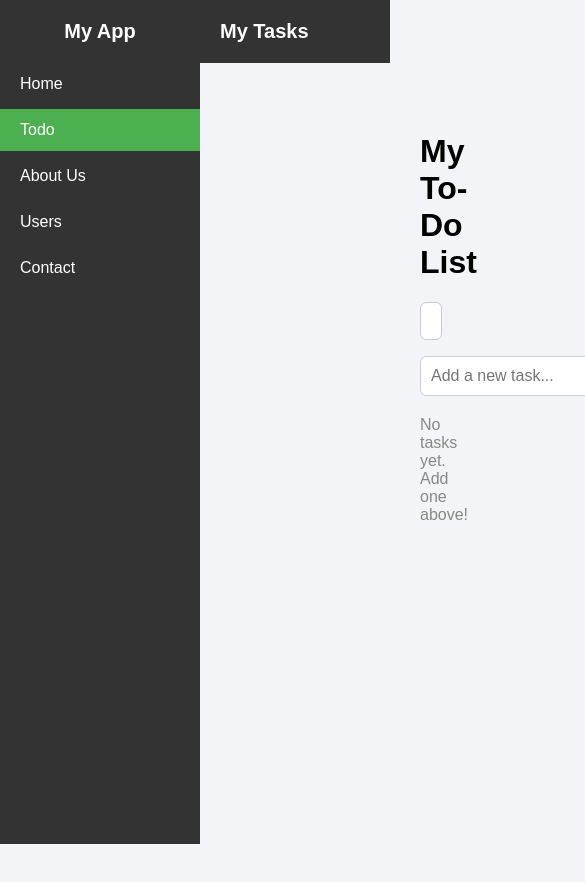
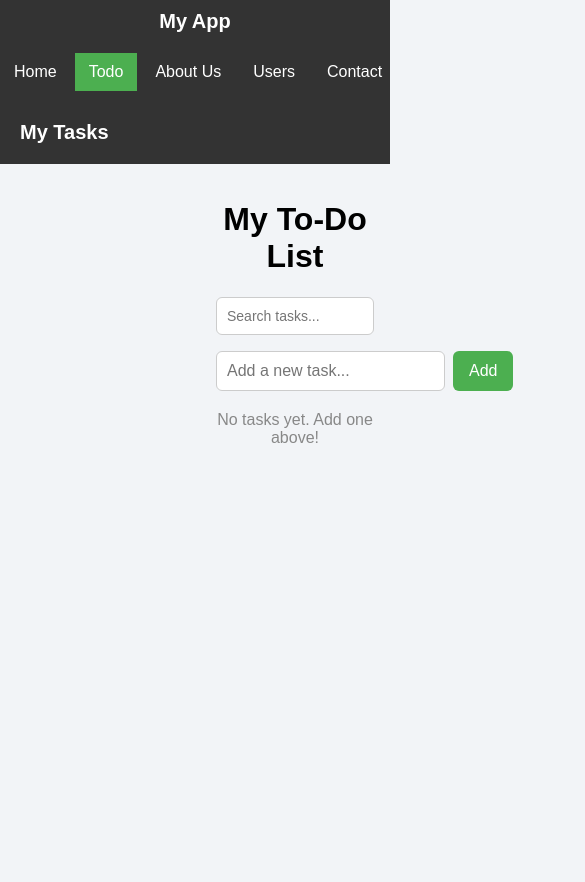
Before and after one commit to Vishalsah0611/react-todo-app, a React (Vite) app: page /todo in a window 390 px wide. Shown: the top 882 px of the page, 585 px wide, since content can reach past the window. Built offline with nearby package versions, Linux system fonts and the light colour scheme.

Commit message:
Make navbar responsive

```diff
--- a/src/index.css
+++ b/src/index.css
@@ -327,3 +327,44 @@ body {
   border-radius: 6px;
   border: 1px solid #ccc;
 }
+/* ================= responsive ================= */
+@media (max-width: 768px) {
+  .sidebar {
+    position: relative;
+    width: 100%;
+    height: auto;
+    padding: 10px 0;
+  }
+
+  .sidebar-nav {
+    flex-direction: row;
+    overflow-x: auto;
+  }
+
+  .sidebar-nav a {
+    padding: 10px 14px;
+    white-space: nowrap;
+  }
+
+.content-area {
+  margin-left: 0;
+}
+
+.main-content {
+  padding: 16px;
+}
+
+  .todo-container {
+    max-width: 100%;
+    margin: 20px auto;
+  }
+
+  .task-item {
+    flex-direction: column;
+    align-items: flex-start;
+  }
+
+  .task-actions {
+    align-self: flex-end;
+  }
+}
```
